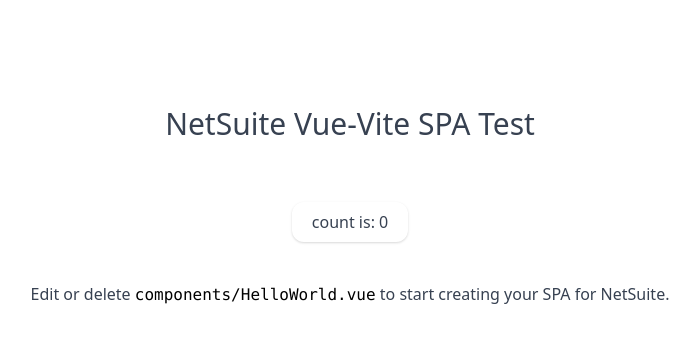
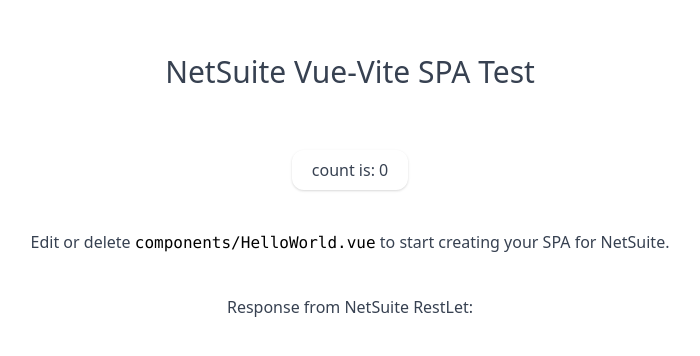
Before and after one commit to BibekStha/netsuite-vue-vite-spa, a Vue app: page / in a window 1280 px wide. Shown: the part 204-560 px from the top of the page, without its empty margins (290-990 px from the left). Built offline with nearby package versions, Linux system fonts and the light colour scheme.

Commit message:
render response from the restlet on the template

```diff
--- a/src/components/HelloWorld.vue
+++ b/src/components/HelloWorld.vue
@@ -1,17 +1,23 @@
 <template>
   <div class="flex flex-col justify-center items-center min-h-screen font-sans text-gray-700">
-    <h1 class="font-thin text-3xl my-10">NetSuite Vue-Vite SPA Test</h1>
+    <h1 class="font-thin text-3xl mb-10">NetSuite Vue-Vite SPA Test</h1>
 
     <button type="button" @click="state.count++" class="shadow px-5 py-2 rounded-xl my-5">count is: {{ state.count }}</button>
     <p class="my-5">
       Edit or delete
       <code class="font-mono text-black">components/HelloWorld.vue</code> to start creating your SPA for NetSuite.
     </p>
+    <p class="my-5">
+      Response from NetSuite RestLet: <span class="text-indigo-500">{{ restletMessage }}</span>
+    </p>
   </div>
 </template>
 
 <script setup>
-import { defineProps, onMounted, reactive } from "vue";
+import { onMounted, reactive, ref } from "vue";
+
+const state = reactive({ count: 0 });
+let restletMessage = ref("");
 
 defineProps({
   msg: String,
@@ -25,10 +31,8 @@ onMounted(() => {
     },
   })
     .then((data) => data.json())
-    .then((res) => console.log(res));
+    .then((res) => (restletMessage.value = res));
 });
-
-const state = reactive({ count: 0 });
 </script>
 
 <style scoped>
```
